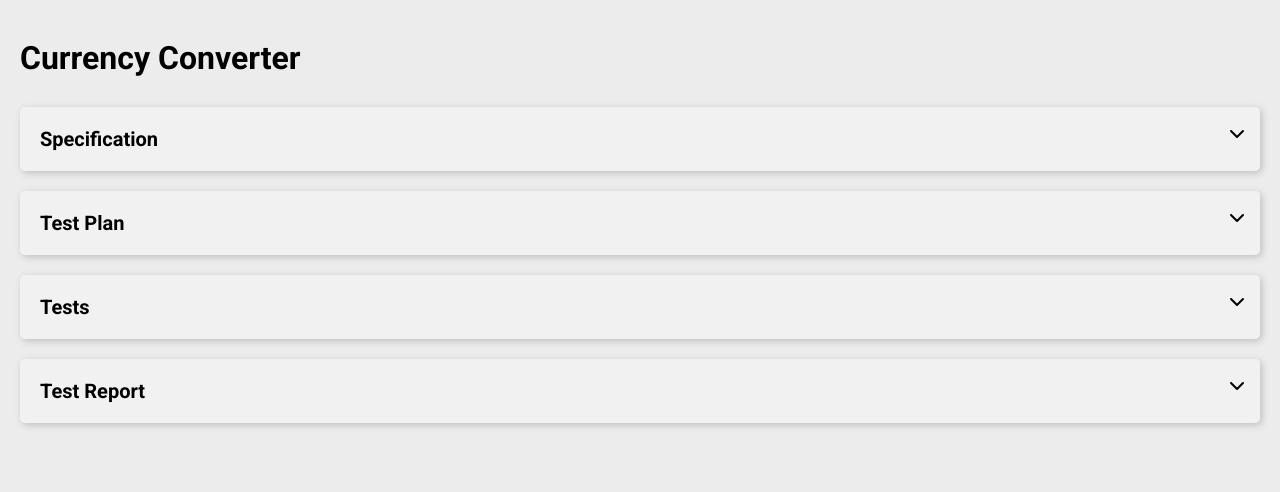
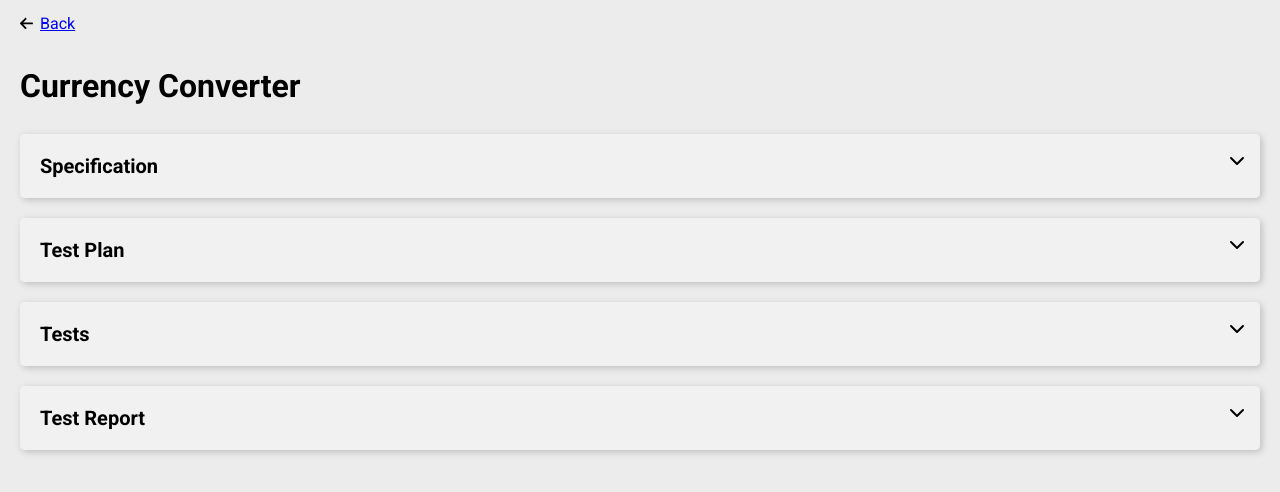
Before and after one commit to RadekJelen/tests-for-projects, a React (Create React App) app: page /#/currency-converter in a window 1280 px wide. Shown: the top 492 px of the page. Built offline with nearby package versions, Linux system fonts and the light colour scheme.

Commit message:
Add go back link

```diff
--- /dev/null
+++ b/src/components/goBackLink/GoBackLink.js
@@ -0,0 +1,10 @@
+import './goBackLink.css';
+import { Link } from "react-router-dom";
+import { ReactComponent as Arrow } from '../../icons/arrowLeft.svg';
+
+export const GoBackLink = () => (
+  <div className="go-back">
+    <Arrow className="go-back__icon" />
+    <Link className="go-back__link" to="/">Back</Link>
+  </div>
+);
--- /dev/null
+++ b/src/components/goBackLink/goBackLink.css
@@ -0,0 +1,10 @@
+.go-back {
+  display: flex;
+  align-items: center;
+  column-gap: 7px;
+}
+
+.go-back__icon {
+  height: auto;
+  width: 13px;
+}
--- a/src/views/currencyConverter/CurrencyConverter.js
+++ b/src/views/currencyConverter/CurrencyConverter.js
@@ -1,3 +1,4 @@
+import { GoBackLink } from "../../components/goBackLink/GoBackLink";
 import { DropDown } from "../../components/dropDown/DropDown";
 import { Specification } from "../../components/sections/Specification";
 import { TestPlan } from "../../components/sections/TestPlan";
@@ -6,6 +7,7 @@ import { Tests } from "../../components/sections/tests/Tests";
 
 export const CurrencyConverter = () => (
   <div className="container">
+    <GoBackLink />
     <h1>Currency Converter</h1>
     <DropDown name={'Specification'} nestingLevel={1}>
       <Specification />
```
Also changed, not shown: src/icons/arrowLeft.svg (added).
